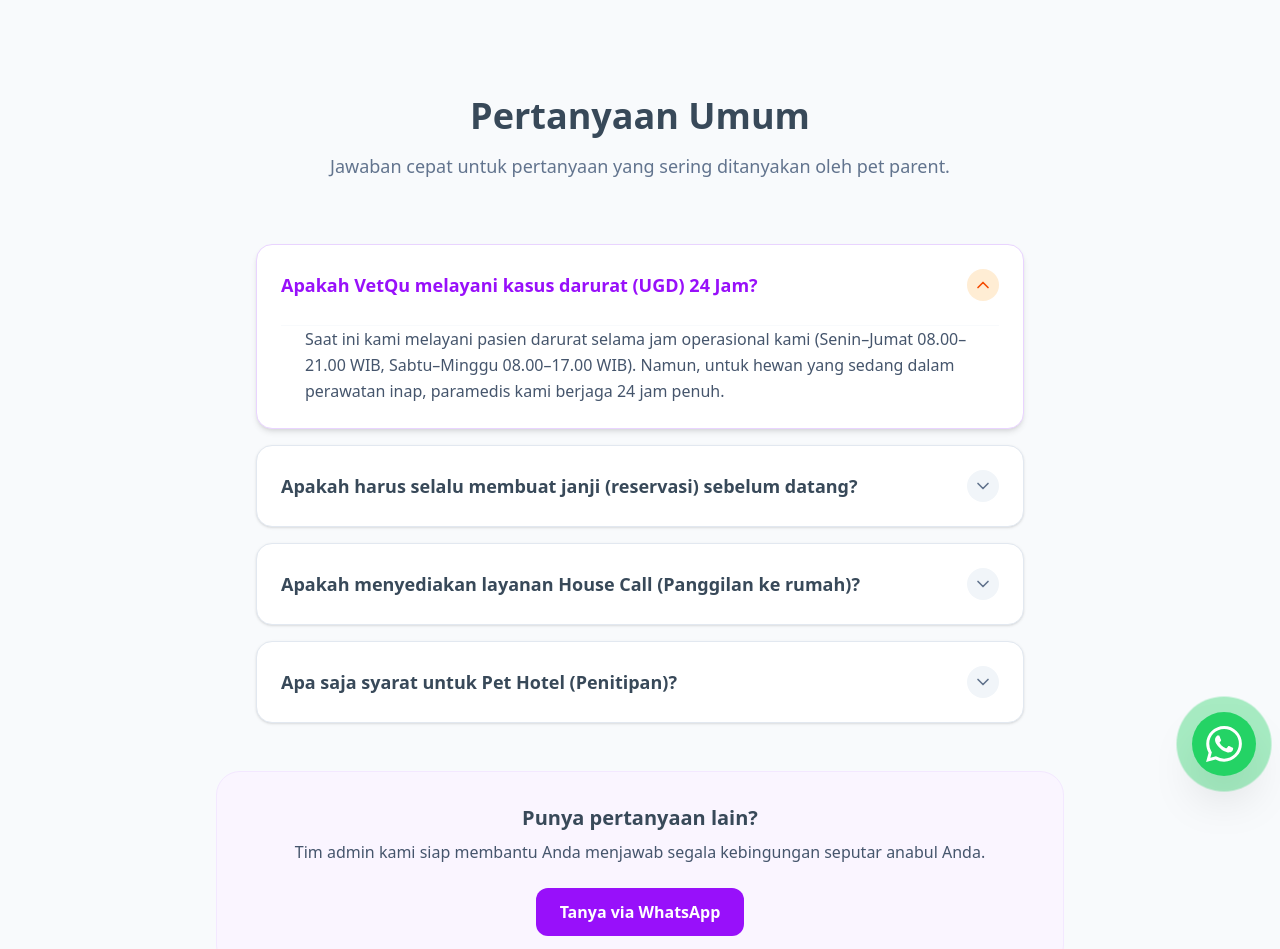
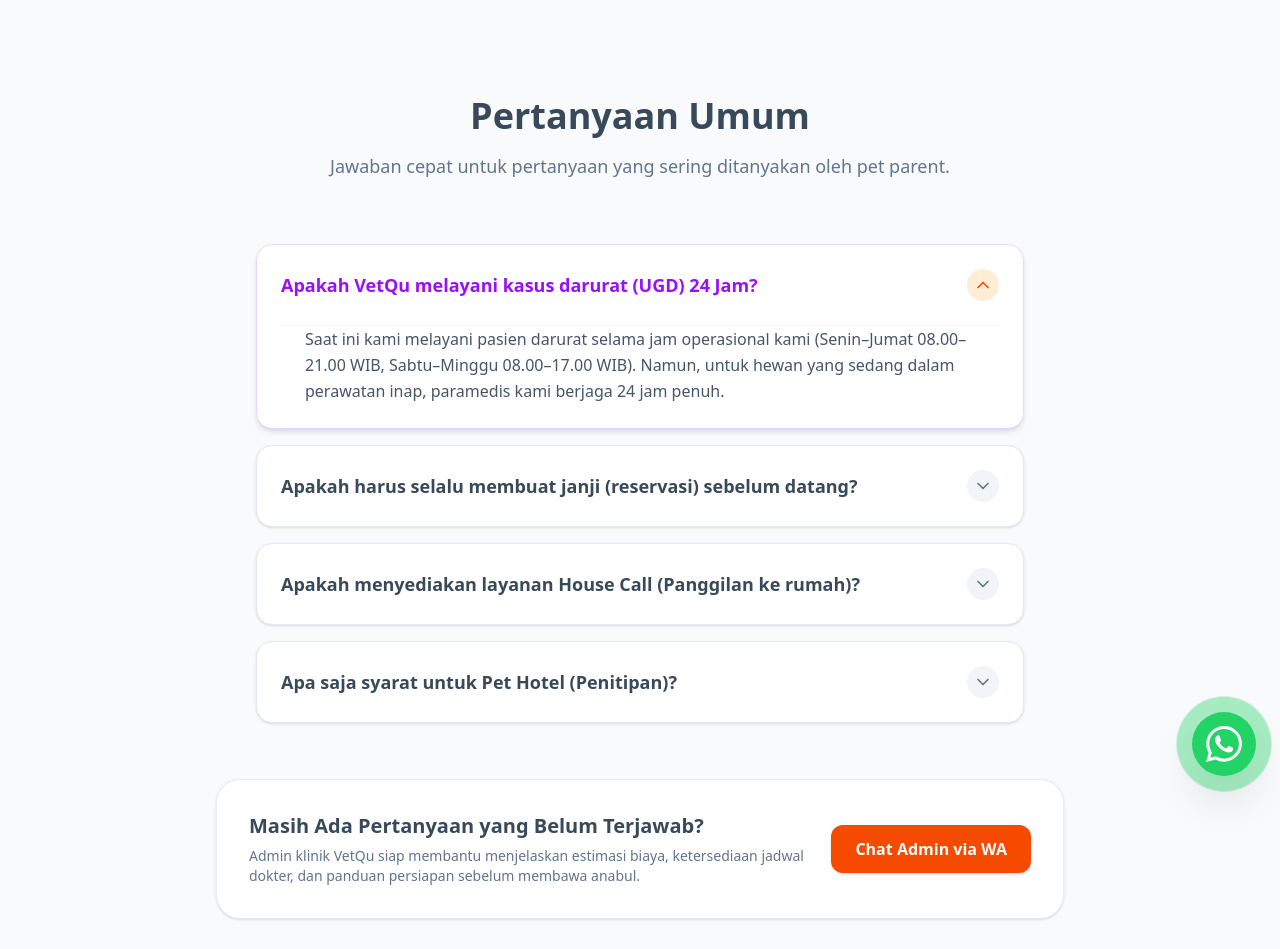
Before and after one commit to mistertaubooks-a11y/vetqu-landing, a Next.js app: page / in a window 1280 px wide. Shown: the top 949 px of the page. Built offline with nearby package versions, Linux system fonts and the light colour scheme; no server answers.

Commit message:
style: eliminate leftover AI purple accents in Services, FAQ, and Footer, harmonizing with VetQu warm identity

```diff
--- a/app/components/FAQSection.tsx
+++ b/app/components/FAQSection.tsx
@@ -38,7 +38,7 @@
                 <div
                   className={`overflow-hidden transition-all duration-300 ease-in-out ${isOpen ? 'max-h-96 opacity-100' : 'max-h-0 opacity-0'}`}
                 >
-                  <div className="p-6 pt-0 text-slate-600 leading-relaxed border-t border-slate-50 mx-6">
+                  <div className="p-6 pt-0 text-slate-600 leading-relaxed border-t border-slate-100 mx-6">
                     {faq.answer}
                   </div>
                 </div>
@@ -47,16 +47,20 @@
           })}
         </div>
 
-        <div className="mt-12 text-center p-8 bg-purple-50 rounded-3xl border border-purple-100 relative z-10">
-          <h3 className="text-xl font-bold text-[#384959] mb-2">Punya pertanyaan lain?</h3>
-          <p className="text-slate-600 mb-6">Tim admin kami siap membantu Anda menjawab segala kebingungan seputar anabul Anda.</p>
+        <div className="mt-14 p-8 bg-white rounded-3xl border border-slate-200/80 shadow-sm flex flex-col md:flex-row items-center justify-between gap-6 text-center md:text-left relative z-10">
+          <div>
+            <h3 className="text-xl font-bold text-[#384959] mb-1.5">Masih Ada Pertanyaan yang Belum Terjawab?</h3>
+            <p className="text-slate-500 text-sm max-w-xl">
+              Admin klinik VetQu siap membantu menjelaskan estimasi biaya, ketersediaan jadwal dokter, dan panduan persiapan sebelum membawa anabul.
+            </p>
+          </div>
           <a
             href={ctaLink}
             target="_blank"
             rel="noopener noreferrer"
-            className="inline-flex items-center justify-center px-6 py-3 font-bold text-white bg-purple-600 rounded-xl hover:bg-purple-700 transition-colors"
+            className="inline-flex items-center justify-center px-6 py-3 font-semibold text-white bg-orange-600 hover:bg-orange-700 rounded-xl transition-all shadow-sm shrink-0 hover:scale-105"
           >
-            Tanya via WhatsApp
+            Chat Admin via WA
           </a>
         </div>
       </div>
--- a/app/components/Footer.tsx
+++ b/app/components/Footer.tsx
@@ -94,7 +94,7 @@
                   href={landingData.contact.mapsLink}
                   target="_blank"
                   rel="noopener noreferrer"
-                  className="pointer-events-auto inline-flex items-center gap-2 justify-center px-6 py-3 bg-purple-600 hover:bg-purple-500 rounded-xl transition-transform hover:scale-105 font-semibold text-white shadow-xl shadow-purple-900/30"
+                  className="pointer-events-auto inline-flex items-center gap-2 justify-center px-6 py-3 bg-orange-600 hover:bg-orange-700 rounded-xl transition-transform hover:scale-105 font-semibold text-white shadow-xl shadow-slate-900/40"
                 >
                   <MapPin className="w-5 h-5" />
                   Buka di Aplikasi Maps
--- a/app/components/ServicesSection.tsx
+++ b/app/components/ServicesSection.tsx
@@ -10,10 +10,10 @@
       <div className="max-w-7xl mx-auto px-6">
         <div className="flex flex-col md:flex-row md:items-end justify-between mb-16 gap-6">
           <div>
-            <span className="text-xs font-bold text-purple-700 uppercase tracking-widest bg-purple-50 px-3.5 py-1.5 rounded-full border border-purple-100">
-              Pelayanan Komprehensif
-            </span>
-            <h2 className="text-3xl md:text-4xl font-extrabold text-slate-900 mt-4 tracking-tight">
+            <div className="inline-flex items-center gap-2 px-3.5 py-1.5 rounded-full bg-emerald-50 text-emerald-800 text-xs font-semibold mb-4 border border-emerald-100">
+              <span>Pelayanan Medis Terpadu</span>
+            </div>
+            <h2 className="text-3xl md:text-4xl font-bold text-[#384959] tracking-tight">
               Layanan Medis & Perawatan Anabul
             </h2>
             <p className="text-base md:text-lg text-slate-500 mt-2 max-w-xl">
@@ -25,7 +25,7 @@
             href="https://wa.me/6281219818004?text=Halo%20Admin%20VetQu,%20saya%20ingin%20konsultasi%20mengenai%20layanan%20klinik"
             target="_blank"
             rel="noopener noreferrer"
-            className="text-sm font-bold text-purple-700 hover:text-purple-900 flex items-center gap-1.5 self-start md:self-auto group"
+            className="text-sm font-semibold text-emerald-700 hover:text-emerald-800 flex items-center gap-1.5 self-start md:self-auto group"
           >
             <span>Butuh info biaya layanan? Chat kami</span>
             <ArrowUpRight className="w-4 h-4 group-hover:translate-x-0.5 group-hover:-translate-y-0.5 transition-transform" />
@@ -42,18 +42,18 @@
                 href={`https://wa.me/6281219818004?text=Halo%20Admin%20VetQu,%20saya%20ingin%20tanya%20layanan%20${encodeURIComponent(service.title)}`}
                 target="_blank"
                 rel="noopener noreferrer"
-                className="group p-8 rounded-3xl bg-[#FAF9F6] border border-slate-200/70 hover:bg-white hover:border-purple-300 shadow-xs hover:shadow-xl transition-all duration-300 hover:-translate-y-1.5 flex flex-col justify-between"
+                className="group p-8 rounded-3xl bg-[#FAF9F6] border border-slate-200/70 hover:bg-white hover:border-emerald-300 shadow-xs hover:shadow-xl transition-all duration-300 hover:-translate-y-1.5 flex flex-col justify-between"
               >
                 <div>
                   <div className="flex items-center justify-between mb-6">
-                    <div className="w-14 h-14 bg-white border border-slate-200/80 text-purple-700 rounded-2xl flex items-center justify-center shadow-xs group-hover:bg-purple-700 group-hover:text-white group-hover:border-purple-700 transition-all duration-300">
+                    <div className="w-14 h-14 bg-white border border-slate-200/80 text-emerald-700 rounded-2xl flex items-center justify-center shadow-xs group-hover:bg-emerald-600 group-hover:text-white group-hover:border-emerald-600 transition-all duration-300">
                       <IconComponent className="w-7 h-7" />
                     </div>
-                    <div className="w-8 h-8 rounded-full bg-slate-100 flex items-center justify-center text-slate-400 group-hover:bg-purple-50 group-hover:text-purple-700 transition-colors">
+                    <div className="w-8 h-8 rounded-full bg-slate-100 flex items-center justify-center text-slate-400 group-hover:bg-emerald-50 group-hover:text-emerald-700 transition-colors">
                       <ArrowUpRight className="w-4 h-4 group-hover:rotate-45 transition-transform" />
                     </div>
                   </div>
-                  <h3 className="text-xl font-bold text-slate-900 mb-3 group-hover:text-purple-700 transition-colors">
+                  <h3 className="text-xl font-bold text-[#384959] mb-3 group-hover:text-emerald-700 transition-colors">
                     {service.title}
                   </h3>
                   <p className="text-slate-600 leading-relaxed text-sm">
@@ -61,7 +61,7 @@
                   </p>
                 </div>
 
-                <div className="mt-6 pt-4 border-t border-slate-200/60 flex items-center text-xs font-bold text-purple-700 group-hover:text-purple-800">
+                <div className="mt-6 pt-4 border-t border-slate-200/60 flex items-center text-xs font-semibold text-emerald-700 group-hover:text-emerald-800">
                   <span>Konsultasi layanan ini &rarr;</span>
                 </div>
               </a>
```
